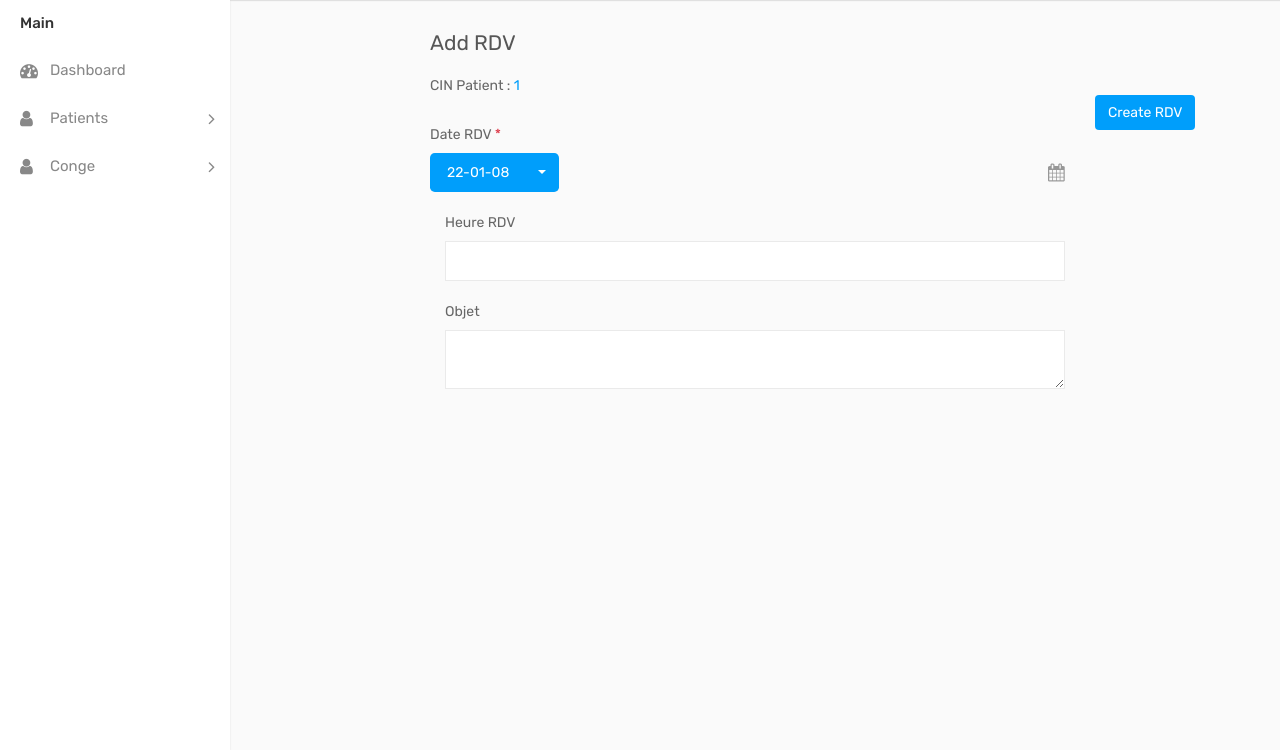
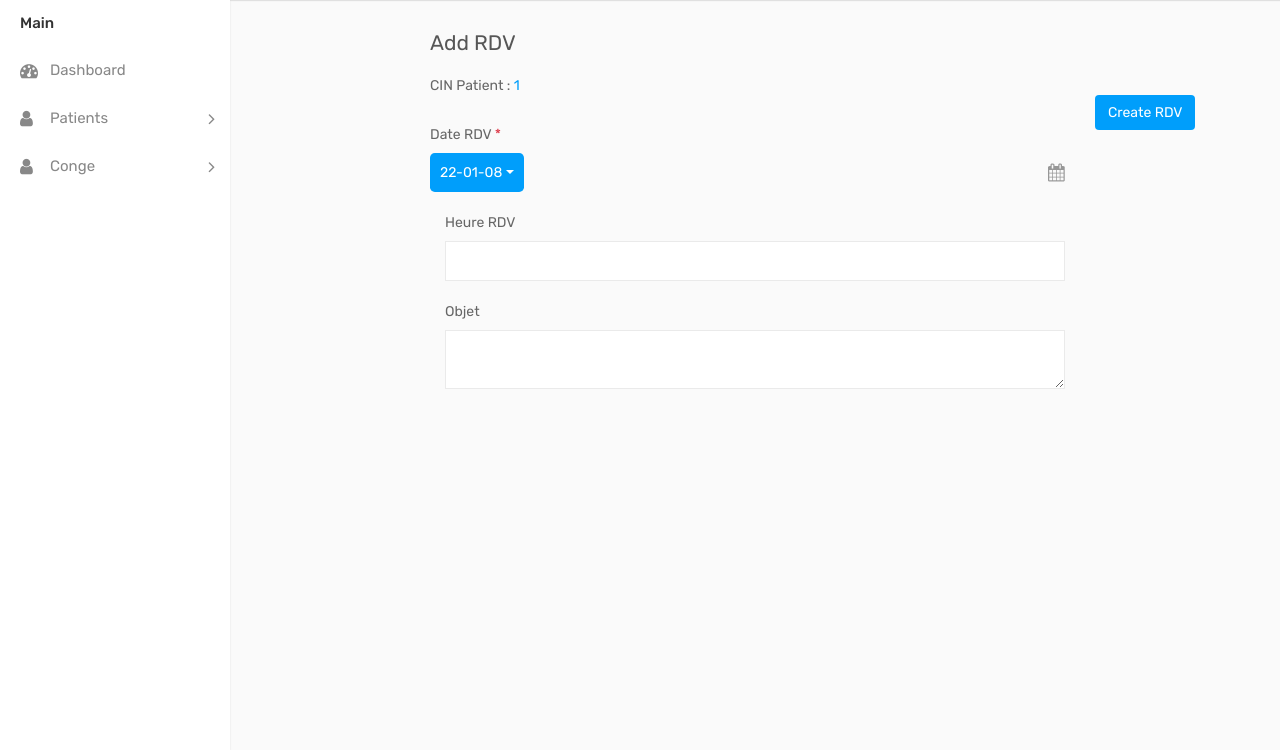
Before and after one commit to smile930307/hospital-management-system, a PHP site: page /add-rdv.php?cin=1 in a window 1280 px wide. Shown: the part 50-800 px from the top of the page. Run offline with PHP 8.4, Linux system fonts and the light colour scheme; data that the repository does not hold is empty.

Commit message:
show dates dispos with bootstrap 4 is working --MUCH BETTER!

```diff
--- a/vue/Infirmier/add-rdv.php
+++ b/vue/Infirmier/add-rdv.php
@@ -114,12 +114,9 @@ if (!empty($_POST['dater']) && !empty($_POST['heurer']) && !empty($_POST['obj'])
                                             <!-- <input class="form-control" name="dater" type="text"> -->
                                             <?php
                                               echo '<div class="btn-group">
-                                                        <button class="btn btn-primary btn-lg" type="button" value="' . date('y-m-d') . '">
-                                                            <!-- Large split button somrthing -->
+                                                            <button type="button"  value="' . date('y-m-d') . '" class="btn btn-lg btn-primary dropdown-toggle dropdown-toggle-split" data-toggle="dropdown" aria-haspopup="true" aria-expanded="false">
+                                                            <span class="sr-only">Toggle Dropdown</span>
                                                             ' . date('y-m-d') . '
-                                                            </button>
-                                                            <button type="button" class="btn btn-lg btn-primary dropdown-toggle dropdown-toggle-split" data-toggle="dropdown" aria-haspopup="true" aria-expanded="false">
-                                                            <span class="sr-only">Toggle Dropdown</span>
                                                         </button>
                                                         <div class="dropdown-menu">';
                                             ?>
```
